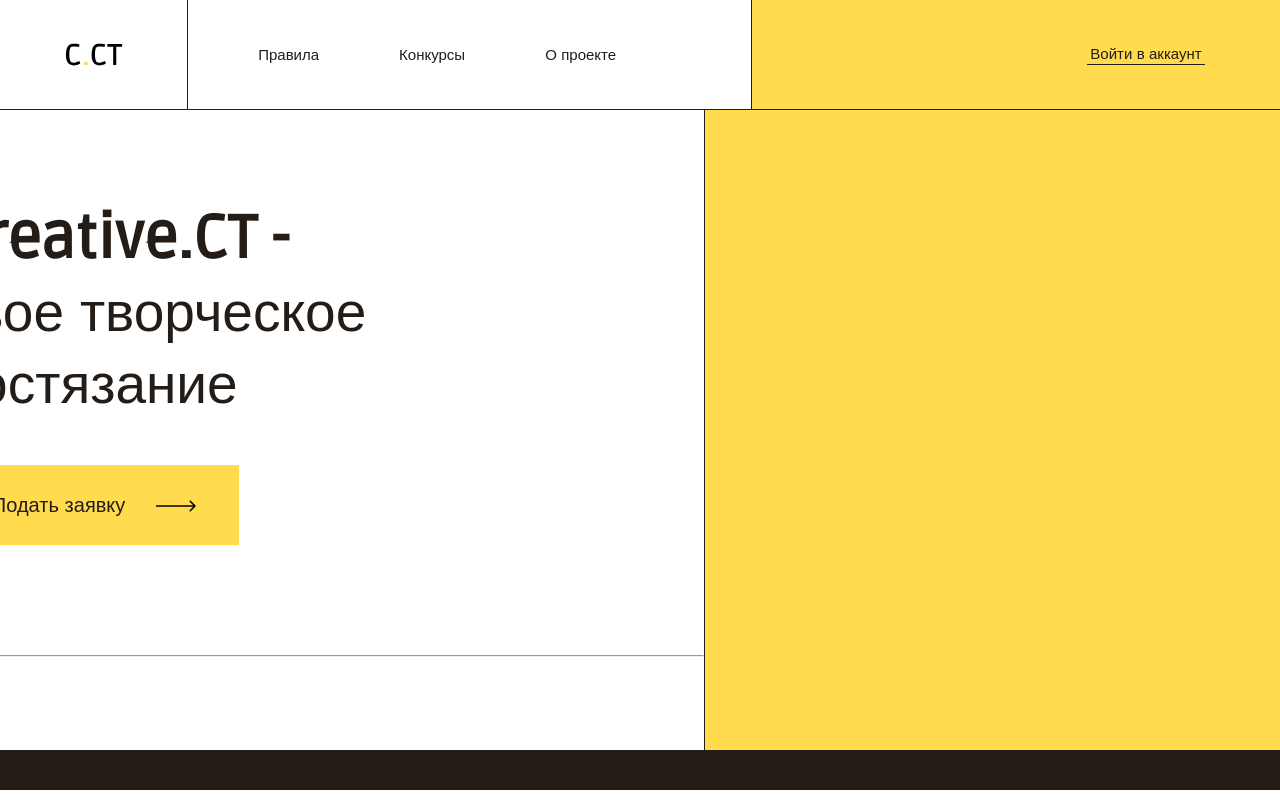
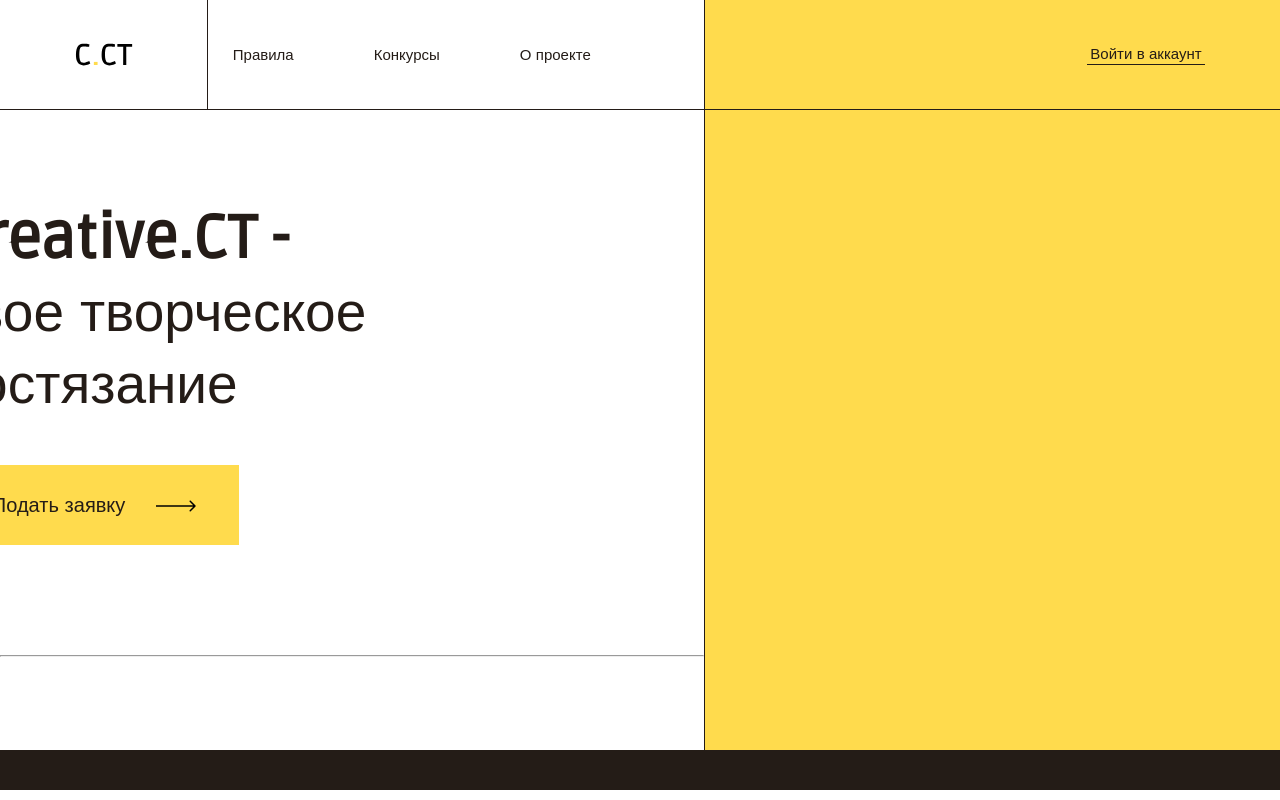
Before and after one commit to sonia13marker/creative.ct, a React (Create React App) app: page / in a window 1280 px wide. Built offline with nearby package versions, Linux system fonts and the light colour scheme.

Commit message:
фикс главной и шапки

```diff
--- a/src/components/HeaderMenuFull/style.module.css
+++ b/src/components/HeaderMenuFull/style.module.css
@@ -4,7 +4,8 @@
     box-sizing: border-box;
 }
 .wrap {
-    display: flex;
+    /* display: flex; */
+    /* display: grid; */
     width: 100vw;
     height: 110px;
     background-color:var(--main-white);
@@ -13,12 +14,15 @@
 .wrap__nav {
     height: 100%;
     width: 100%;
-    display: flex;
+    /* display: flex;
     align-items: center;
-    justify-content: space-between
+    justify-content: space-between */
+    display: grid;
+    grid-template-columns: 13rem 1fr 36rem;
+    grid-template-rows: 1fr;
 }
 .nav__logo {
-    width: 205px;
+    width: 13rem;
     border-right: 1.5px solid var(--main-black);
     height: 100%;
     display: flex;
@@ -31,16 +35,22 @@
 
 }
 .nav__ul {
-    width: 42%;
-    margin-left: 70px;
+    max-width: 50rem;
     display: flex;
     flex-direction: row;
     justify-content: flex-start;
     align-items: center;
+}
 
-}
+/* .nav__ul:first-child {
+    margin-left: 25%;
+} */
+
 .nav__ul > li {
     list-style-type: none;
+}
+.nav__ul > li:first-child {
+    margin-left: 5%;
 }
 .nav__link {
     text-decoration: none;
@@ -48,7 +58,7 @@
     font-size: 15px;
     font-weight: 400;
     color: var(--main-black);
-    margin-right: 80px;
+    padding-right: 80px;
 }
 /*эффект при наведении*/
 .nav__link:hover {
@@ -56,6 +66,7 @@
 }
 
 .nav__span {
+    display: block;
     width: 36rem;
     background-color: var(--main-yel);
     height: 100%;
--- a/src/pages/MainPage/style.module.css
+++ b/src/pages/MainPage/style.module.css
@@ -5,11 +5,11 @@
     overflow: hidden;
 }
 .main {
-    width: 100%;
+    width: 100vw;
     background-color: var(--main-white);
     height: 80%;
     display: grid;
-    grid-template-columns: minmax(60%, 70%) 36rem;
+    grid-template-columns: 1fr 36rem;
     grid-template-rows: 1fr;
     justify-content: flex-end;
 }
@@ -19,6 +19,7 @@
     align-items: flex-end;
     width: 60%;
     height: 80%; */
+    width: 1fr;
     display: flex;
     flex-direction: column;
     justify-content: space-evenly;
```
